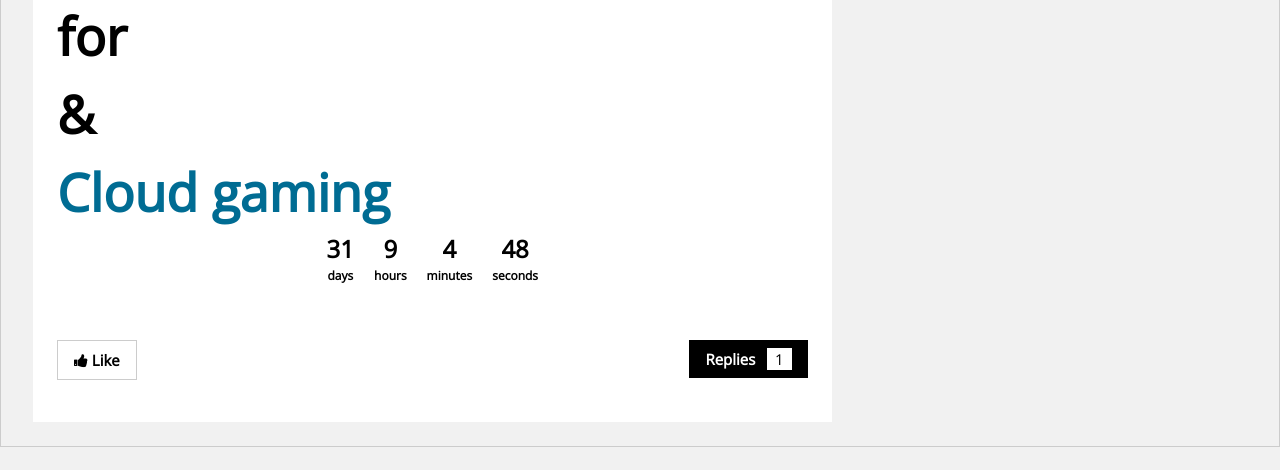
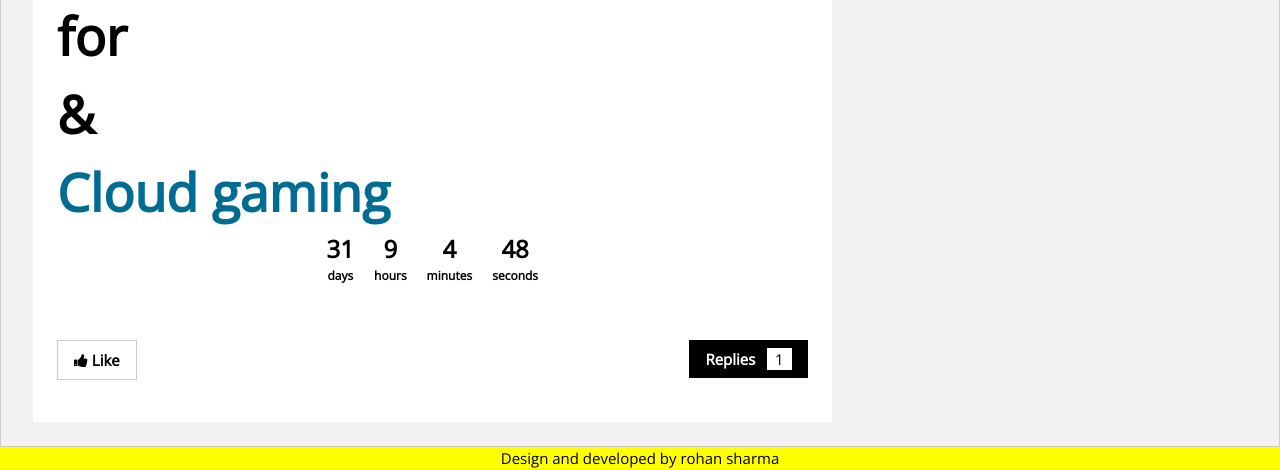
Before and after one commit to Rohan-Sharma00/Assignment1, a plain HTML site: page index.html in a window 1280 px wide. Shown: the part 1783-2253 px from the top of the page. Before the commit the page ends 2230 px from the top, so only its background shows below. Drawn offline with nearby package versions, Linux system fonts and the light colour scheme.

Commit message:
small edit

```diff
--- a/index.html
+++ b/index.html
@@ -110,6 +110,9 @@
         </div>
 
     </div>
+<footer>
+    Design and developed by rohan sharma
+</footer>
 </body>
 <script>
     var targetDate = new Date();
@@ -145,6 +148,3 @@ function updateCountdown() {
 }
 </script>
 <html>
-
-
-<!--<img src="https://gartcod.cloud/_next/static/media/desktop.6a735a94.svg" class="slideshow-image" alt="Image 3" width="90" style="display: none;">-->
--- a/style.css
+++ b/style.css
@@ -91,3 +91,10 @@
         body {
             font-family: "Open Sans"
         }
+
+footer{
+text-align:center;
+font-size:"15px";
+font-color:black;
+background-color:yellow;
+}
```
